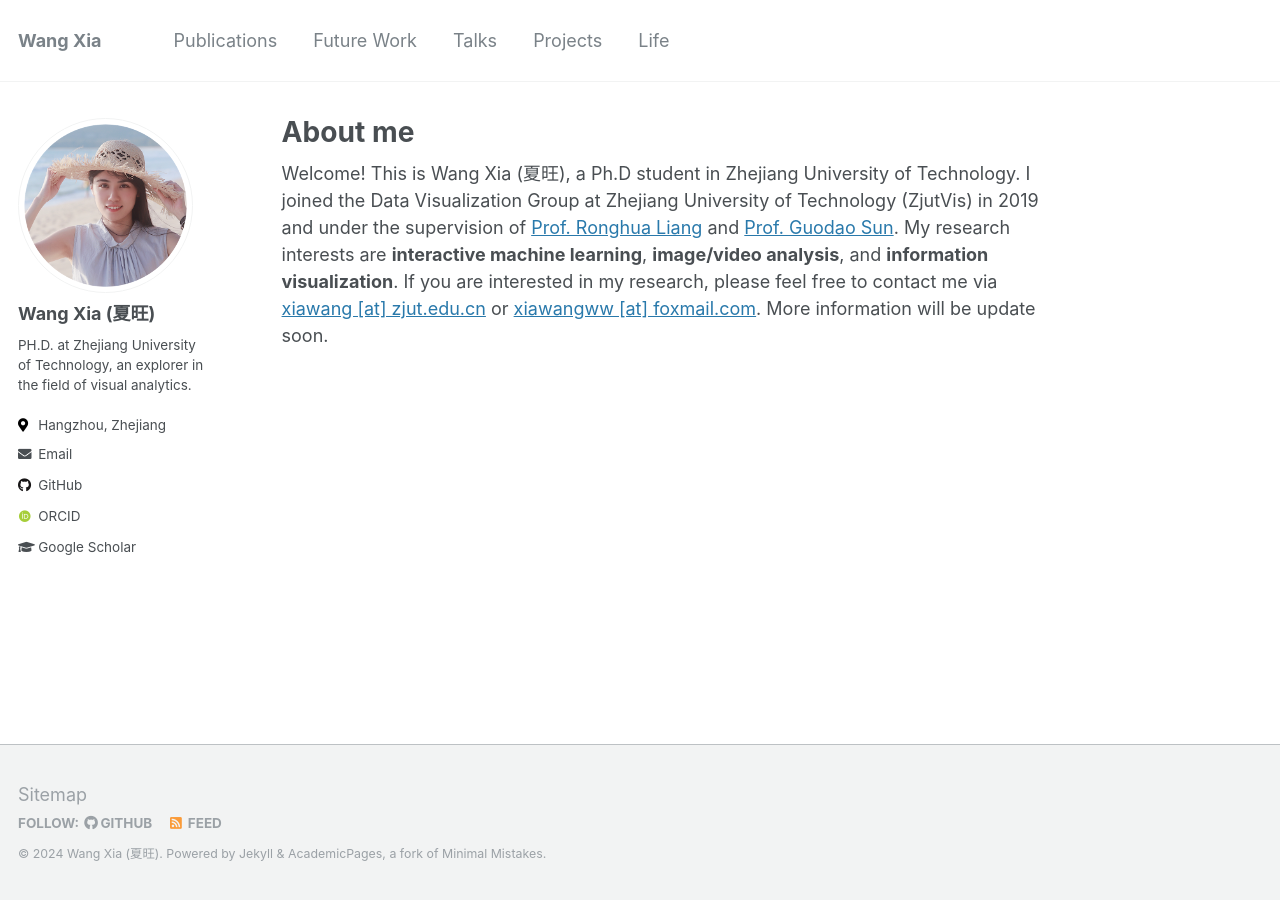
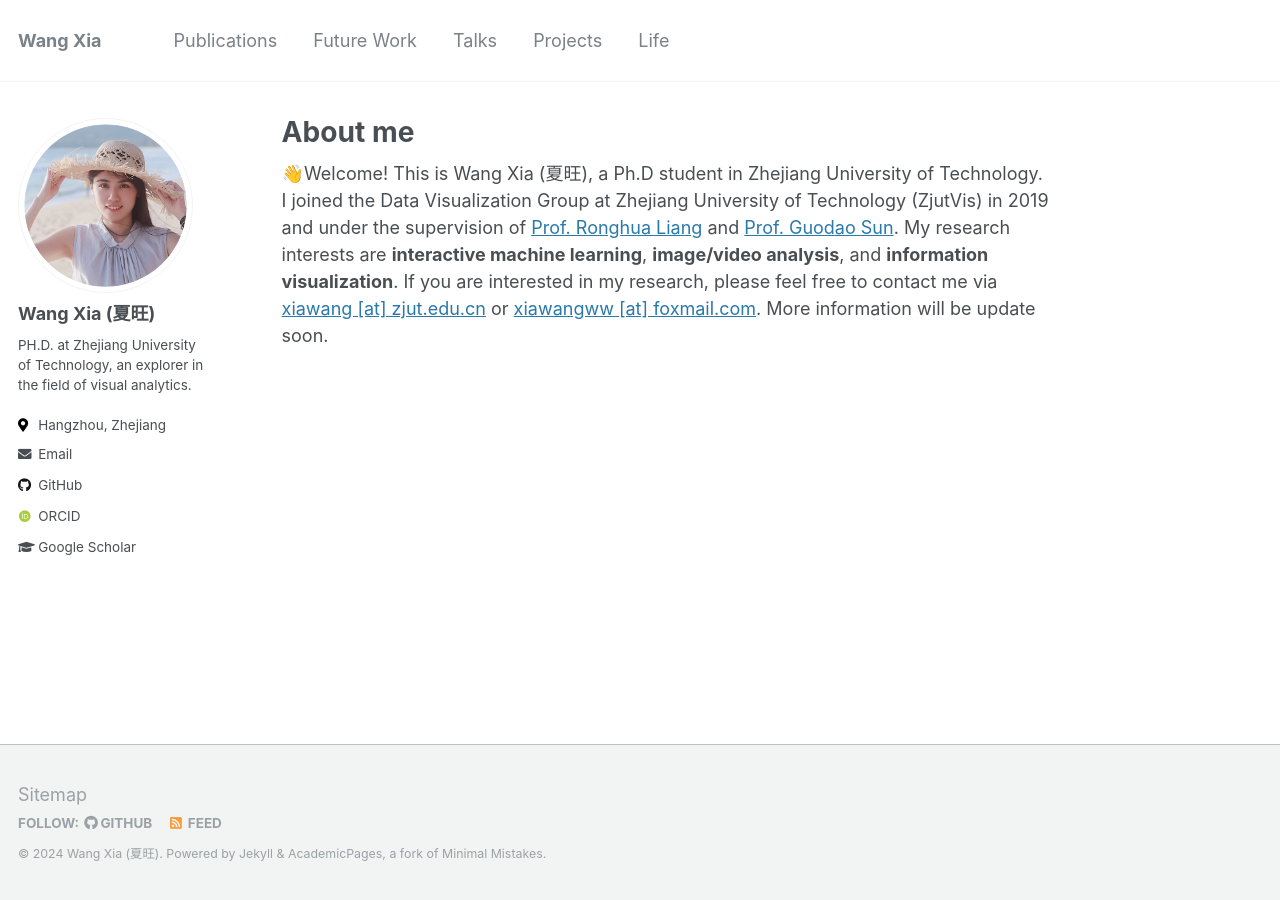
Before and after one commit to isxiawang/isxiawang.github.io, a Jekyll site: the page built from _pages/about.md, in a window 1280 px wide. Built offline with Jekyll 4.4.1, drawn with Linux system fonts in a browser that asks for light colours; some web fonts are replaced.

```diff
--- a/_pages/about.md
+++ b/_pages/about.md
@@ -8,7 +8,7 @@ redirect_from:
   - /about.html
 ---
 
-Welcome! This is Wang Xia (夏旺), a Ph.D student in Zhejiang University of Technology.
+👋Welcome! This is Wang Xia (夏旺), a Ph.D student in Zhejiang University of Technology.
 I joined the Data Visualization Group at Zhejiang University of Technology (ZjutVis)
 in 2019 and under the supervision of [Prof. Ronghua Liang](https://scholar.google.com/citations?user=fbvnBG4AAAAJ&hl=en)
 and [Prof. Guodao Sun](https://godoorsun.org/).
```
